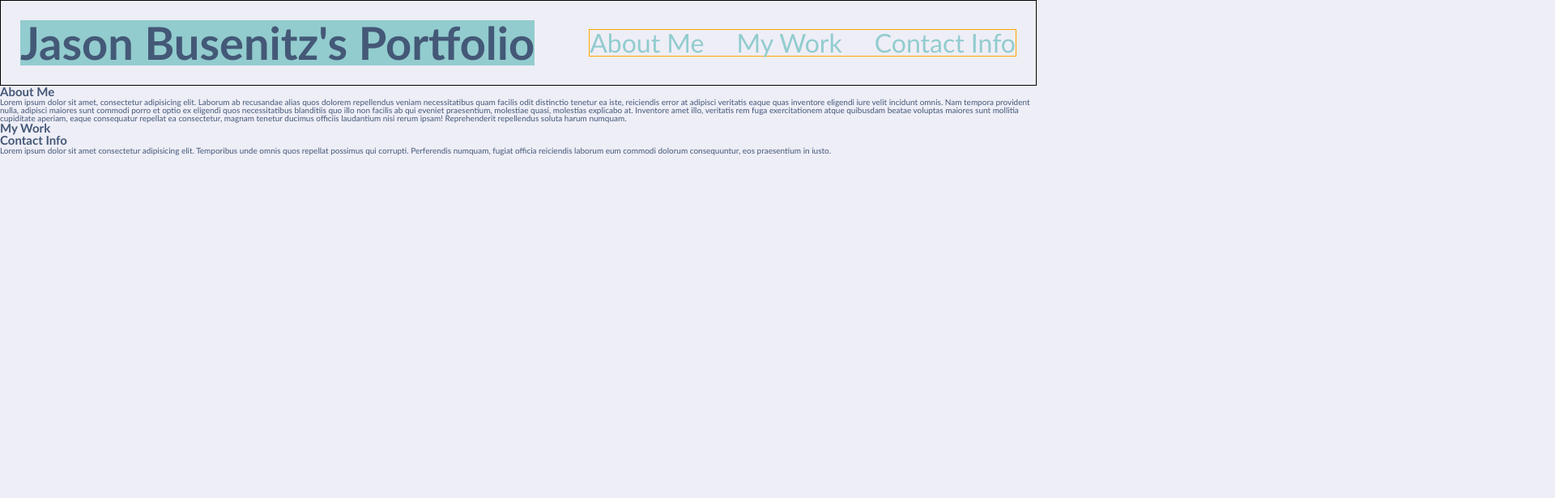
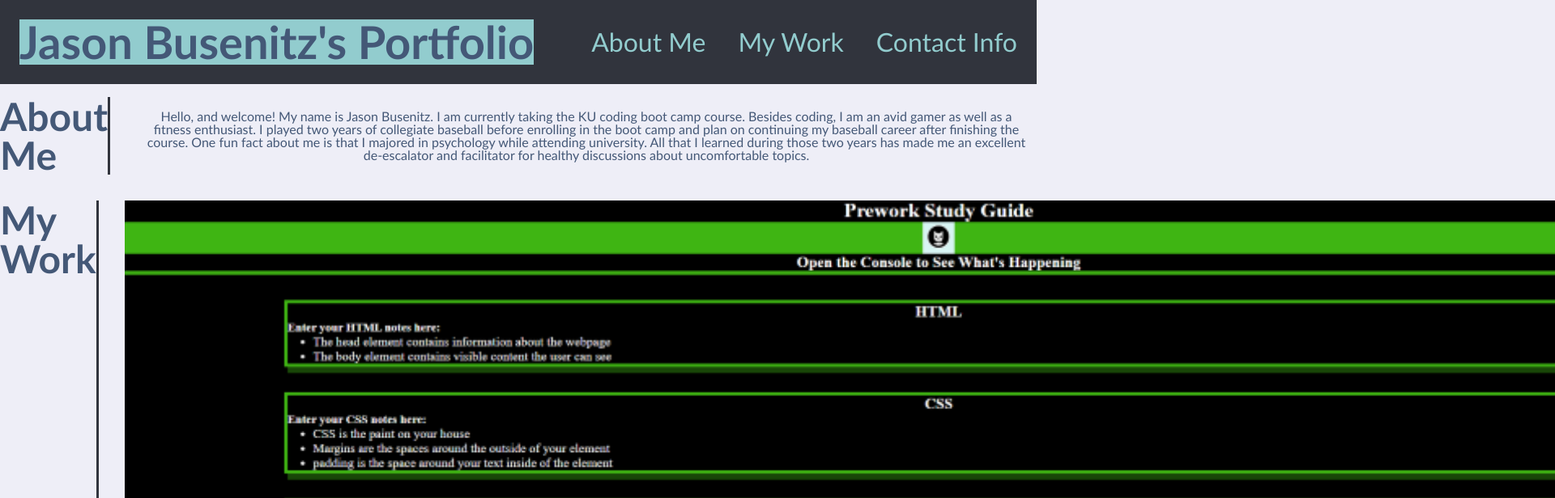
Before and after one commit to JasonBusenitz/portfolio, a plain HTML site: page Develop/index.html in a window 1280 px wide. Shown: the top 616 px of the page at 81% size, 1920 px wide, since content can reach past the window. Drawn offline with Linux system fonts and the light colour scheme.

Commit message:
basics outlined

```diff
--- a/Develop/assets/css/style.css
+++ b/Develop/assets/css/style.css
@@ -7,6 +7,8 @@
   --light: rgba(238, 238, 247, 1);
 }
 
+
+
 body {
   font-family: 'Trebuchet MS', 'Lucida Sans Unicode', 'Lucida Grande', 'Lucida Sans', Arial, sans-serif;
   color: var(--primary);
@@ -14,13 +16,12 @@ body {
 }
 
 .topnav {
-  border: 1px black solid;
   display: flex;
   flex-direction: row;
   justify-content: space-between;
   align-items: center;
   padding: 1.5rem;
-  /* background-color: var(--tertiary); */
+  background-color: var(--tertiary);
 }
 
 .title {
@@ -29,7 +30,6 @@ body {
 }
 
 .navitems {
-  border: 1px solid orange;
   display: flex;
   flex-direction: row;
   gap: 2.5rem;
@@ -41,12 +41,93 @@ body {
   text-decoration: none;
 }
 
+.row {
+  display: flex;
+  flex-direction: row;
+  padding-top: 1rem;
+  padding-bottom: 1rem;
+}
 
-/* portfolio project images */
-/* TODO: Add portfolio project images here*/
+.sectiontitle {
+  display: flex;
+  margin-right: 2rem;
+  font-size: 3rem;
+  border-right: .2rem solid var(--tertiary);
+  text-decoration: none;
+}
 
-/* media queries */
+.content {
+  display: flex;
+  flex-direction: row;
+  justify-content: center;
+  align-items: center;
+  flex-wrap: wrap;
+  padding: .5rem;
+  text-align: center;
+  font-size: 1rem;
+  flex-grow: 1;
+}
+
+
+.img {
+  display: flex;
+  justify-content: center;
+  flex-wrap: wrap;
+}
+
+.firstimg {
+  min-height: 50rem;
+  flex-basis: 100%;
+}
+
+.placeholders {
+  max-height: 30rem;
+  min-height: 5rem;
+  flex-basis: 50%;
+}
+
+.lastfour {
+  display: flex;
+  justify-content: space-evenly;
+  flex-wrap: wrap;
+}
+
+.contactbox {
+  display: flex;
+  justify-content: space-around;
+  align-items: center;
+  /* background-color: var(--tertiary); */
+}
+
+.contactbox p {
+  font-size: 1.5rem;
+}
 
 /* TODO: add media query for a max-width of 980px */
+@media screen and (max-width: 992px) {
+  .topnav {
+    flex-direction: column;
+  }
+}
 
 /* TODO: add media query for a max-width of 768px */
+
+@media screen and (max-width: 768px) {
+  .sectiontitle {
+    display: flex;
+    flex-direction: column;
+  }
+
+  .row {
+    display: flex;
+    flex-direction: column;
+  }
+
+  .firstimg {
+    max-height: 10rem;
+  }
+
+  .lastfour {
+    max-height: 1rem;
+  }
+}
--- a/Develop/index.html
+++ b/Develop/index.html
@@ -10,51 +10,74 @@
 </head>
 
 <body>
+    <!-- nav bar -->
     <header class="topnav">
         <h1 class="title">
             Jason Busenitz's Portfolio
         </h1>
         <nav class="navitems">
-            <a href="#">About Me</a>
-            <a href="#">My Work</a>
-            <a href="#">Contact Info</a>
+            <a href="#aboutme">About Me</a>
+            <a href="#work">My Work</a>
+            <a href="#contact">Contact Info</a>
         </nav>
     </header>
     <main>
-        <section>
-            <h2>
+        <!-- about me -->
+        <section class="row" id="aboutme">
+            <h2 class="sectiontitle">
                 About Me
             </h2>
-            <div>
-                Lorem ipsum dolor sit amet, consectetur adipisicing elit. Laborum ab recusandae alias quos dolorem
-                repellendus veniam necessitatibus quam facilis odit distinctio tenetur ea iste, reiciendis error at
-                adipisci veritatis eaque quas inventore eligendi iure velit incidunt omnis. Nam tempora provident nulla,
-                adipisci maiores sunt commodi porro et optio ex eligendi quos necessitatibus blanditiis quo illo non
-                facilis ab qui eveniet praesentium, molestiae quasi, molestias explicabo at. Inventore amet illo,
-                veritatis rem fuga exercitationem atque quibusdam beatae voluptas maiores sunt mollitia cupiditate
-                aperiam, eaque consequatur repellat ea consectetur, magnam tenetur ducimus officiis laudantium nisi
-                rerum ipsam! Reprehenderit repellendus soluta harum numquam.
+            <div class="content">
+                Hello, and welcome! My name is Jason Busenitz. I am currently taking the KU coding boot camp course.
+                Besides coding, I am an avid gamer as well as a fitness enthusiast. I played two years of collegiate
+                baseball before enrolling in the boot camp and plan on continuing my baseball career after finishing the
+                course. One fun fact about me is that I majored in psychology while attending university. All that I
+                learned during those two years has made me an excellent de-escalator and facilitator for healthy
+                discussions about uncomfortable topics.
+
             </div>
         </section>
-        <section>
-            <h2>
+        <!-- my work -->
+        <section class="row">
+            <h2 class="sectiontitle" id="work">
                 My Work
             </h2>
-            <div>
-                <a href="https://jasonbusenitz.github.io/prework-study-guide/"></a>
+            <div class="img">
+                <a href="https://jasonbusenitz.github.io/prework-study-guide/">
+                    <img class="firstimg" src="./assets/img/Screenshot (3).png" alt="Jason's Prework Study Guide">
+                </a>
+                <div class="lastfour">
+                    <a>
+                        <img class="placeholders" src="./assets/img/Screenshot (4).jpg"
+                            alt="Place holder image for unfinished project">
+                    </a>
+                    <a>
+                        <img class="placeholders" src="./assets/img/Screenshot (4).jpg"
+                            alt="Place holder image for unfinished project">
+                    </a>
+                    <a>
+                        <img class="placeholders" src="./assets/img/Screenshot (4).jpg"
+                            alt="Place holder image for unfinished project">
+                    </a>
+                    <a>
+                        <img class="placeholders" src="./assets/img/Screenshot (4).jpg"
+                            alt="Place holder image for unfinished project">
+                    </a>
+                </div>
             </div>
         </section>
     </main>
-
-    <footer>
-        <h2>
+    <!-- contact info -->
+    <footer class="contactbox" id="contact">
+        <h2 class="sectiontitle">
             Contact Info
         </h2>
-        <div>
-            Lorem ipsum dolor sit amet consectetur adipisicing elit. Temporibus unde omnis quos repellat possimus qui
-            corrupti. Perferendis numquam, fugiat officia reiciendis laborum eum commodi dolorum consequuntur, eos
-            praesentium in iusto.
-        </div>
+        <p>
+            (785) 554-0945
+        </p>
+        <p>
+            jbus731@gmail.com
+        </p>
     </footer>
 </body>
 
```
Also changed, not shown: Develop/assets/img/Screenshot (3).png (added), Develop/assets/img/Screenshot (4).jpg (added).
